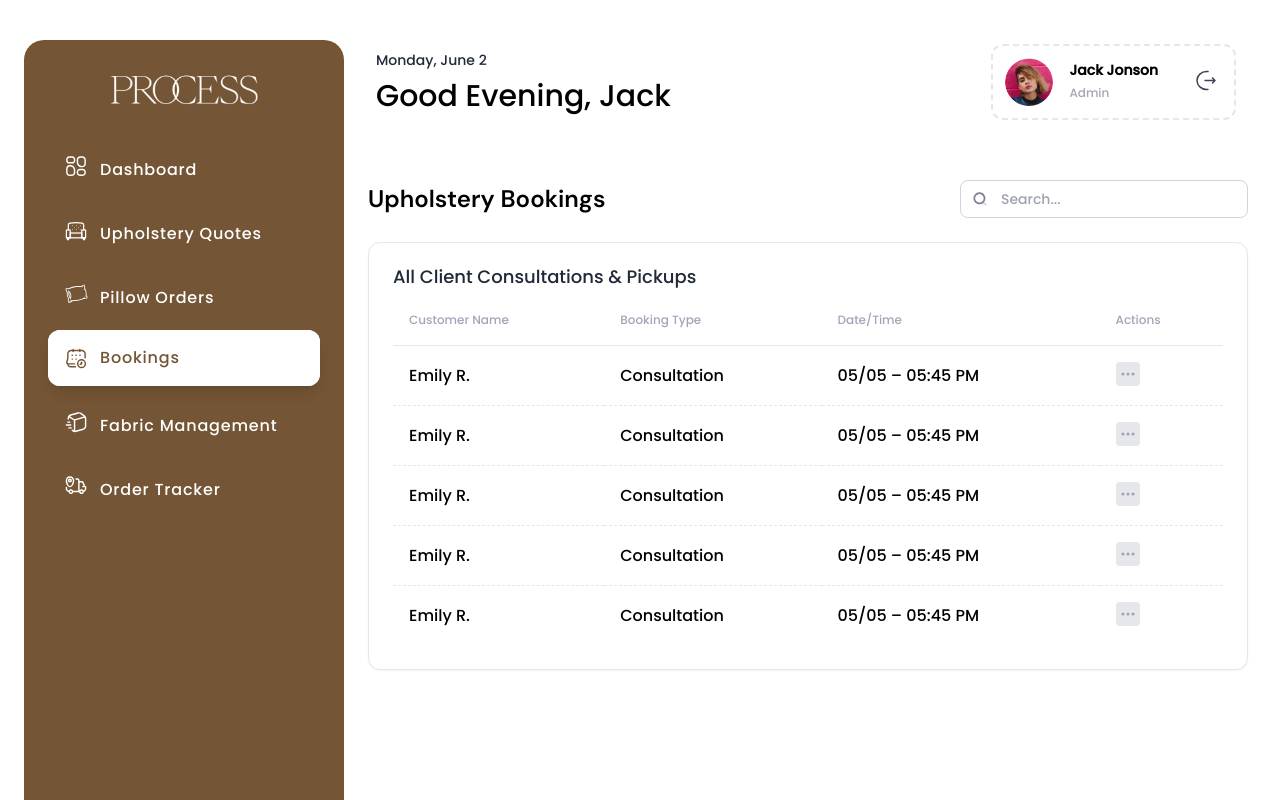
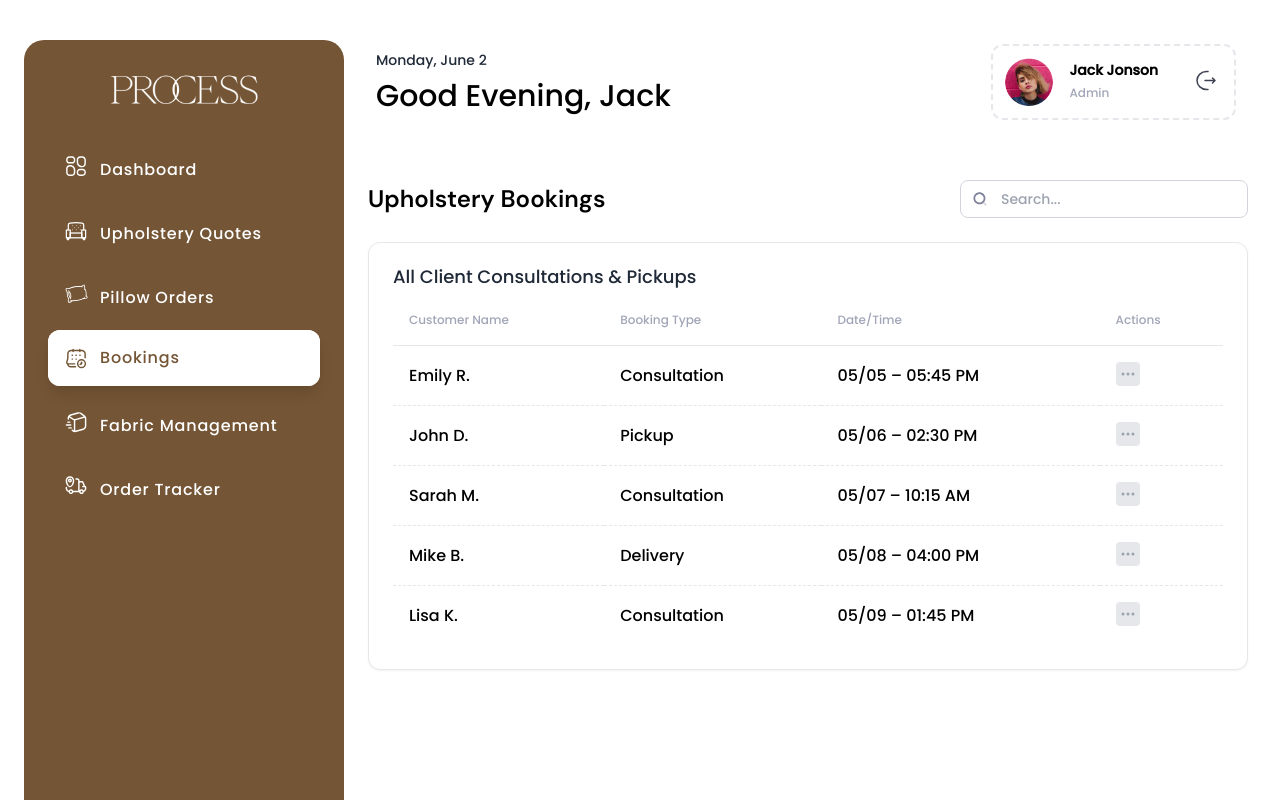
Before and after one commit to Aqib-Dev-webrange/craftqueue-admin-v1, a Next.js app: page /admin/bookings in a window 1280 px wide. Built offline with nearby package versions, Linux system fonts and the light colour scheme.

Commit message:
fix the issues

```diff
--- a/src/app/admin/bookings/page.tsx
+++ b/src/app/admin/bookings/page.tsx
@@ -12,13 +12,16 @@ type Booking = {
 
 const bookings: Booking[] = [
   { customer: "Emily R.", type: "Consultation", datetime: "05/05 – 05:45 PM" },
-  { customer: "Emily R.", type: "Consultation", datetime: "05/05 – 05:45 PM" },
-  { customer: "Emily R.", type: "Consultation", datetime: "05/05 – 05:45 PM" },
-  { customer: "Emily R.", type: "Consultation", datetime: "05/05 – 05:45 PM" },
-  { customer: "Emily R.", type: "Consultation", datetime: "05/05 – 05:45 PM" },
+  { customer: "John D.", type: "Pickup", datetime: "05/06 – 02:30 PM" },
+  { customer: "Sarah M.", type: "Consultation", datetime: "05/07 – 10:15 AM" },
+  { customer: "Mike B.", type: "Delivery", datetime: "05/08 – 04:00 PM" },
+  { customer: "Lisa K.", type: "Consultation", datetime: "05/09 – 01:45 PM" },
 ];
 
-// Move these functions outside of the component or use different names
+export default function BookingsTable({ show = true }: { show?: boolean }) {
+  const [search, setSearch] = useState("");
+
+  // Define booking action handlers inside the component
   const handleEditBooking = (row: Booking) => {
     console.log("Edit booking:", row);
     // Implement your edit logic here
@@ -29,6 +32,7 @@ const handleClearBooking = (row: Booking) => {
     // Implement your clear logic here
   };
 
+  // Define columns inside component to access the handlers
   const bookingsColumns: Column<Booking>[] = [
     { header: "Customer Name", accessor: "customer" },
     { header: "Booking Type", accessor: "type" },
@@ -44,9 +48,6 @@ const bookingsColumns: Column<Booking>[] = [
     },
   ];
 
-export default function BookingsPage({ show = true }: { show: boolean }) {
-  const [search, setSearch] = useState("");
-
   // Generate suggestions from existing data
   const searchSuggestions = [
     ...new Set([
@@ -54,6 +55,7 @@ export default function BookingsPage({ show = true }: { show: boolean }) {
       ...bookings.map(b => b.type),
       "Consultation",
       "Pickup",
+      "Delivery",
       "Emily R.",
       "Today",
       "Tomorrow"
@@ -69,7 +71,6 @@ export default function BookingsPage({ show = true }: { show: boolean }) {
 
   const handleSearch = (value: string) => {
     console.log("Searching for:", value);
-    // You can add additional search logic here if needed
   };
 
   const handleClearSearch = () => {
--- a/src/app/admin/fabrics/page.tsx
+++ b/src/app/admin/fabrics/page.tsx
@@ -8,7 +8,7 @@ import { LoadingSpinner } from "@/components/ui/LoadingSpinner";
 import { addFabricOption, deleteFabricOption, FabricFormData, FabricOption, getFabricOptions } from "@/services/fibric";
 
 
-export default function FabricPage({ show }: { show: boolean }) {
+export default function FabricPage({ show = true }: { show?: boolean }) {
   const [search, setSearch] = useState("");
   const [isModalOpen, setIsModalOpen] = useState(false);
   const [fabrics, setFabrics] = useState<FabricOption[]>([]);
```
Lines whose indentation alone changed are shown as unchanged.
